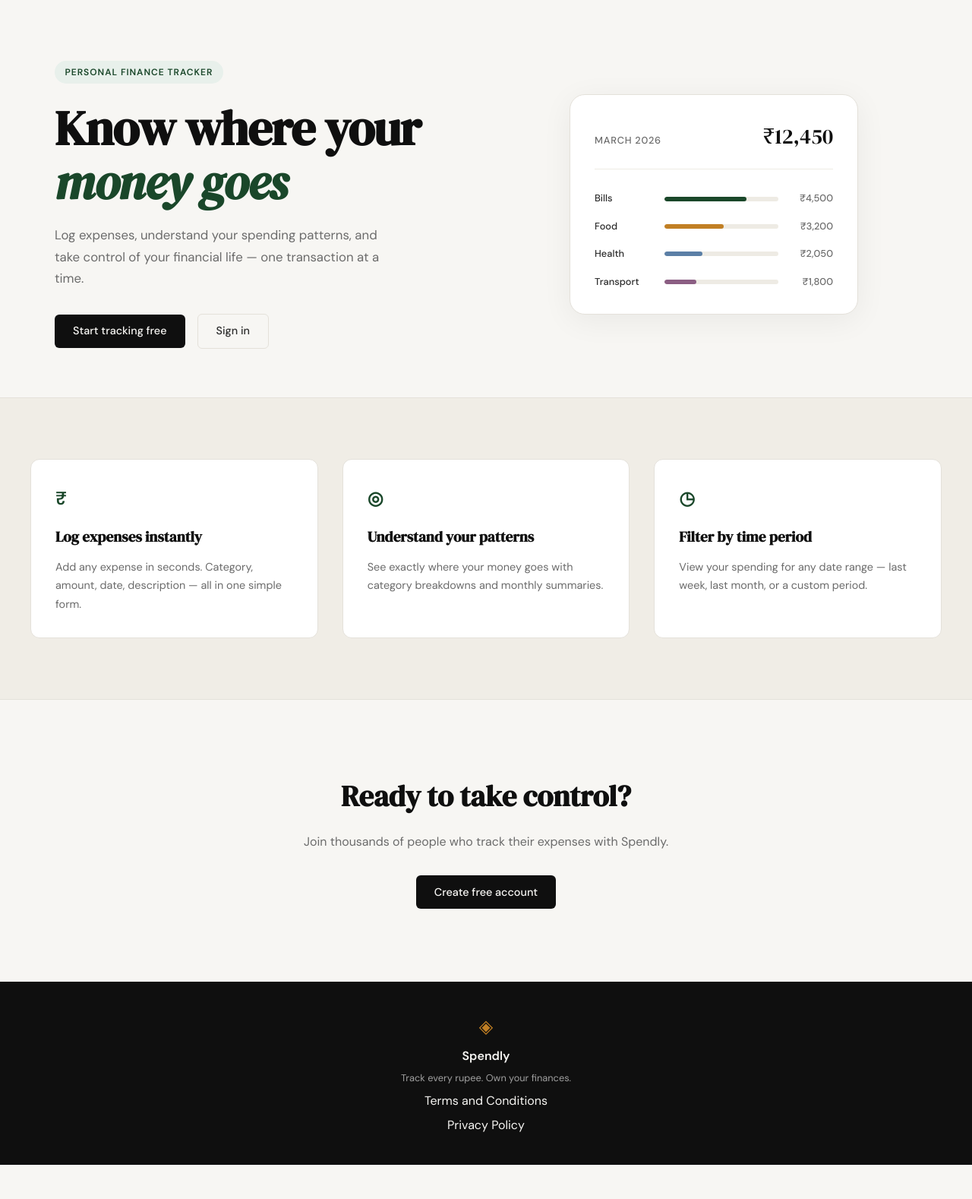
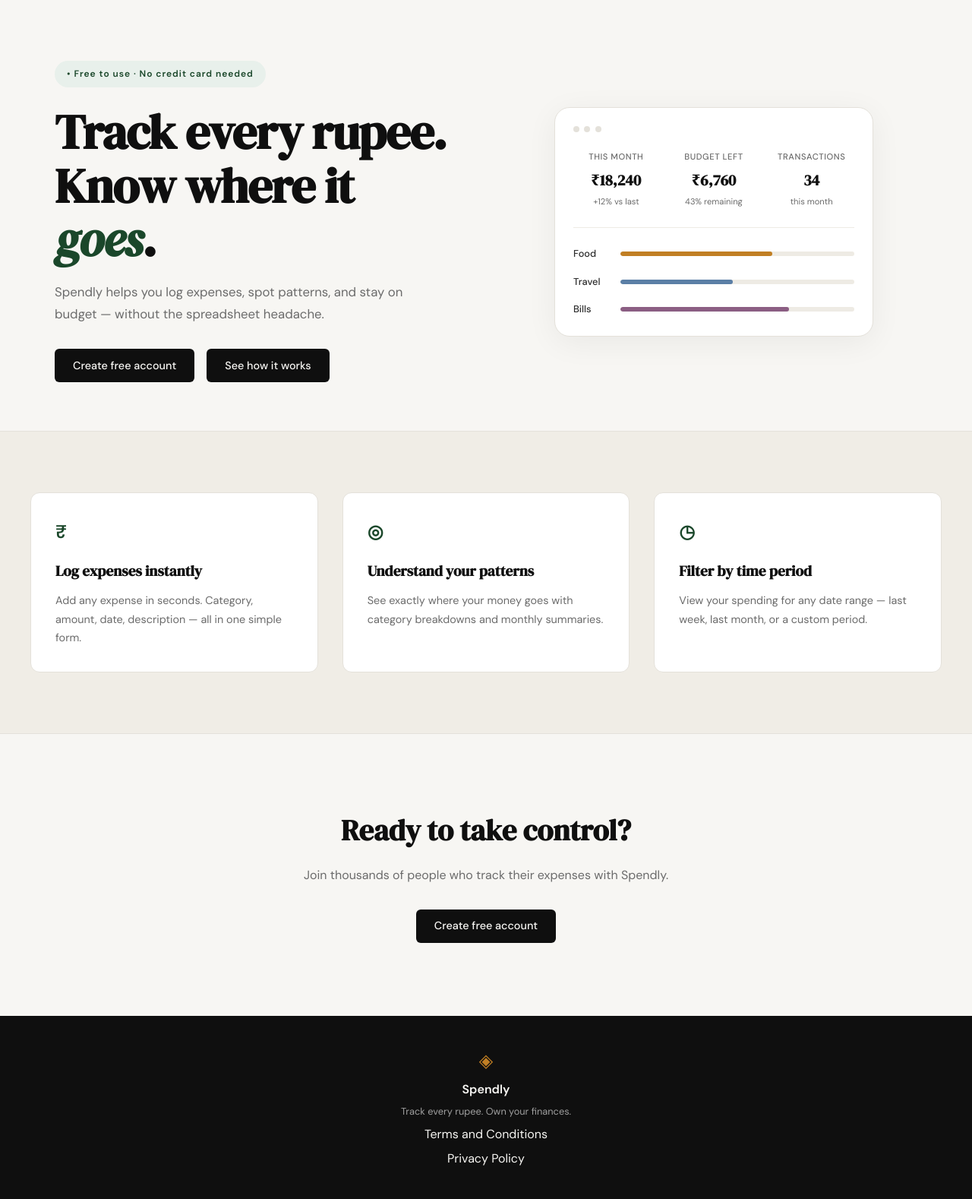
Before and after one commit to vishal11177/spendWebsiteClaude, a Flask app: page / in a window 1280 px wide. Shown: the part 61-1639 px from the top of the page at 76% size. Before the commit the page ends 1594 px from the top, so only its background shows below. Run offline with Flask 3, Linux system fonts and the light colour scheme.

Commit message:
Update hero section design
- Redesign landing page hero with new badge text: 'Free to use · No credit card needed'
- Update headline to 'Track every rupee. Know where it goes.' with green emphasis
- Change subtitle to match new messaging
- Replace 'Sign in' button with 'See how it works' secondary button
- Rebuild dashboard card with browser dots at top
- Add three metric cards: This month, Budget left, Transactions
- Update category breakdown to show Food (orange), Travel (blue), Bills (purple)
- Refactor CSS for new card structure with metrics and breakdown sections
- Add btn-secondary style for new button variant

Co-Authored-By: Claude Code <noreply@anthropic.com>

```diff
--- a/static/css/style.css
+++ b/static/css/style.css
@@ -133,6 +133,11 @@ a { color: inherit; text-decoration: none; }
     margin: 0 auto;
 }
 
+.hero-inner {
+    display: flex;
+    flex-direction: column;
+}
+
 .hero-badge {
     display: inline-block;
     background: var(--accent-light);
@@ -140,10 +145,10 @@ a { color: inherit; text-decoration: none; }
     font-size: 0.75rem;
     font-weight: 600;
     letter-spacing: 0.08em;
-    text-transform: uppercase;
-    padding: 0.35rem 0.85rem;
+    padding: 0.5rem 1rem;
     border-radius: 999px;
     margin-bottom: 1.5rem;
+    width: fit-content;
 }
 
 .hero-title {
@@ -187,73 +192,111 @@ a { color: inherit; text-decoration: none; }
     background: var(--paper-card);
     border: 1px solid var(--border);
     border-radius: var(--radius-lg);
-    padding: 2rem;
+    padding: 1.5rem;
     width: 100%;
-    max-width: 380px;
+    max-width: 420px;
     box-shadow: 0 8px 40px rgba(0,0,0,0.06);
 }
 
-.mock-card-header {
-    display: flex;
-    justify-content: space-between;
-    align-items: baseline;
-    margin-bottom: 1.75rem;
-    padding-bottom: 1.25rem;
-    border-bottom: 1px solid var(--border-soft);
+.mock-card-top {
+    margin-bottom: 1.5rem;
 }
 
-.mock-label {
-    font-size: 0.8rem;
+.mock-dots {
+    display: flex;
+    gap: 0.4rem;
+}
+
+.mock-dots .dot {
+    width: 8px;
+    height: 8px;
+    border-radius: 50%;
+    background: var(--border);
+    display: inline-block;
+}
+
+.mock-metrics {
+    display: grid;
+    grid-template-columns: repeat(3, 1fr);
+    gap: 1rem;
+    margin-bottom: 1.5rem;
+}
+
+.metric-card {
+    text-align: center;
+}
+
+.metric-label {
+    font-size: 0.7rem;
     font-weight: 500;
     color: var(--ink-muted);
     text-transform: uppercase;
-    letter-spacing: 0.06em;
+    letter-spacing: 0.05em;
+    margin-bottom: 0.35rem;
 }
 
-.mock-total {
+.metric-value {
     font-family: var(--font-display);
-    font-size: 1.75rem;
+    font-size: 1.25rem;
+    font-weight: 600;
     color: var(--ink);
+    margin-bottom: 0.25rem;
 }
 
-.mock-bars { display: flex; flex-direction: column; gap: 1rem; }
+.metric-change {
+    font-size: 0.7rem;
+    color: var(--ink-muted);
+}
 
-.mock-bar-row {
-    display: grid;
-    grid-template-columns: 80px 1fr 60px;
+.mock-divider {
+    height: 1px;
+    background: var(--border-soft);
+    margin-bottom: 1.5rem;
+}
+
+.mock-breakdown {
+    display: flex;
+    flex-direction: column;
+    gap: 1rem;
+}
+
+.breakdown-row {
+    display: flex;
     align-items: center;
     gap: 0.75rem;
 }
 
-.mock-cat {
+.breakdown-label {
     font-size: 0.8rem;
     font-weight: 500;
     color: var(--ink-soft);
+    min-width: 50px;
 }
 
-.mock-bar-track {
+.breakdown-bar-track {
+    flex: 1;
     height: 6px;
     background: var(--border-soft);
     border-radius: 999px;
     overflow: hidden;
 }
 
-.mock-bar {
+.breakdown-bar {
     height: 100%;
-    background: var(--accent);
     border-radius: 999px;
     transition: width 0.6s ease;
 }
 
-.mock-bar-2 { background: var(--accent-2); }
-.mock-bar-3 { background: #5b7fa6; }
-.mock-bar-4 { background: #8b5e83; }
+.breakdown-bar-orange {
+    background: var(--accent-2);
+}
 
-.mock-amt {
-    font-size: 0.8rem;
-    font-weight: 500;
-    color: var(--ink-muted);
-    text-align: right;
+.breakdown-bar-blue {
+    background: #5b7fa6;
+}
+
+.breakdown-bar-purple {
+    background: #8b5e83;
 }
 
 /* ------------------------------------------------------------------ */
@@ -294,6 +337,23 @@ a { color: inherit; text-decoration: none; }
     border-color: var(--ink);
     color: var(--ink);
 }
+
+.btn-secondary {
+    display: inline-block;
+    background: var(--ink);
+    color: var(--paper);
+    padding: 0.65rem 1.5rem;
+    border-radius: var(--radius-sm);
+    font-family: var(--font-body);
+    font-size: 0.9rem;
+    font-weight: 500;
+    cursor: pointer;
+    border: none;
+    transition: background 0.2s;
+    text-decoration: none;
+}
+
+.btn-secondary:hover { background: var(--accent); }
 
 /* ------------------------------------------------------------------ */
 /* Features section                                                    */
--- a/templates/landing.html
+++ b/templates/landing.html
@@ -6,55 +6,67 @@
 
 <section class="hero">
     <div class="hero-inner">
-        <div class="hero-badge">Personal Finance Tracker</div>
+        <div class="hero-badge">• Free to use · No credit card needed</div>
         <h1 class="hero-title">
-            Know where your<br>
-            <em>money goes</em>
+            Track every rupee.<br>
+            Know where it <em>goes</em>.
         </h1>
         <p class="hero-subtitle">
-            Log expenses, understand your spending patterns,
-            and take control of your financial life —
-            one transaction at a time.
+            Spendly helps you log expenses, spot patterns, and stay on budget — without the spreadsheet headache.
         </p>
         <div class="hero-actions">
-            <a href="{{ url_for('register') }}" class="btn-primary">Start tracking free</a>
-            <a href="{{ url_for('login') }}" class="btn-ghost">Sign in</a>
+            <a href="{{ url_for('register') }}" class="btn-primary">Create free account</a>
+            <a href="#" class="btn-secondary">See how it works</a>
         </div>
     </div>
     <div class="hero-visual">
         <div class="mock-card">
-            <div class="mock-card-header">
-                <span class="mock-label">March 2026</span>
-                <span class="mock-total">₹12,450</span>
+            <div class="mock-card-top">
+                <div class="mock-dots">
+                    <span class="dot"></span>
+                    <span class="dot"></span>
+                    <span class="dot"></span>
+                </div>
             </div>
-            <div class="mock-bars">
-                <div class="mock-bar-row">
-                    <span class="mock-cat">Bills</span>
-                    <div class="mock-bar-track">
-                        <div class="mock-bar" style="width: 72%"></div>
+
+            <div class="mock-metrics">
+                <div class="metric-card">
+                    <div class="metric-label">This month</div>
+                    <div class="metric-value">₹18,240</div>
+                    <div class="metric-change">+12% vs last</div>
+                </div>
+                <div class="metric-card">
+                    <div class="metric-label">Budget left</div>
+                    <div class="metric-value">₹6,760</div>
+                    <div class="metric-change">43% remaining</div>
+                </div>
+                <div class="metric-card">
+                    <div class="metric-label">Transactions</div>
+                    <div class="metric-value">34</div>
+                    <div class="metric-change">this month</div>
+                </div>
+            </div>
+
+            <div class="mock-divider"></div>
+
+            <div class="mock-breakdown">
+                <div class="breakdown-row">
+                    <span class="breakdown-label">Food</span>
+                    <div class="breakdown-bar-track">
+                        <div class="breakdown-bar breakdown-bar-orange" style="width: 65%"></div>
                     </div>
-                    <span class="mock-amt">₹4,500</span>
                 </div>
-                <div class="mock-bar-row">
-                    <span class="mock-cat">Food</span>
-                    <div class="mock-bar-track">
-                        <div class="mock-bar mock-bar-2" style="width: 52%"></div>
+                <div class="breakdown-row">
+                    <span class="breakdown-label">Travel</span>
+                    <div class="breakdown-bar-track">
+                        <div class="breakdown-bar breakdown-bar-blue" style="width: 48%"></div>
                     </div>
-                    <span class="mock-amt">₹3,200</span>
                 </div>
-                <div class="mock-bar-row">
-                    <span class="mock-cat">Health</span>
-                    <div class="mock-bar-track">
-                        <div class="mock-bar mock-bar-3" style="width: 33%"></div>
+                <div class="breakdown-row">
+                    <span class="breakdown-label">Bills</span>
+                    <div class="breakdown-bar-track">
+                        <div class="breakdown-bar breakdown-bar-purple" style="width: 72%"></div>
                     </div>
-                    <span class="mock-amt">₹2,050</span>
-                </div>
-                <div class="mock-bar-row">
-                    <span class="mock-cat">Transport</span>
-                    <div class="mock-bar-track">
-                        <div class="mock-bar mock-bar-4" style="width: 28%"></div>
-                    </div>
-                    <span class="mock-amt">₹1,800</span>
                 </div>
             </div>
         </div>
```
